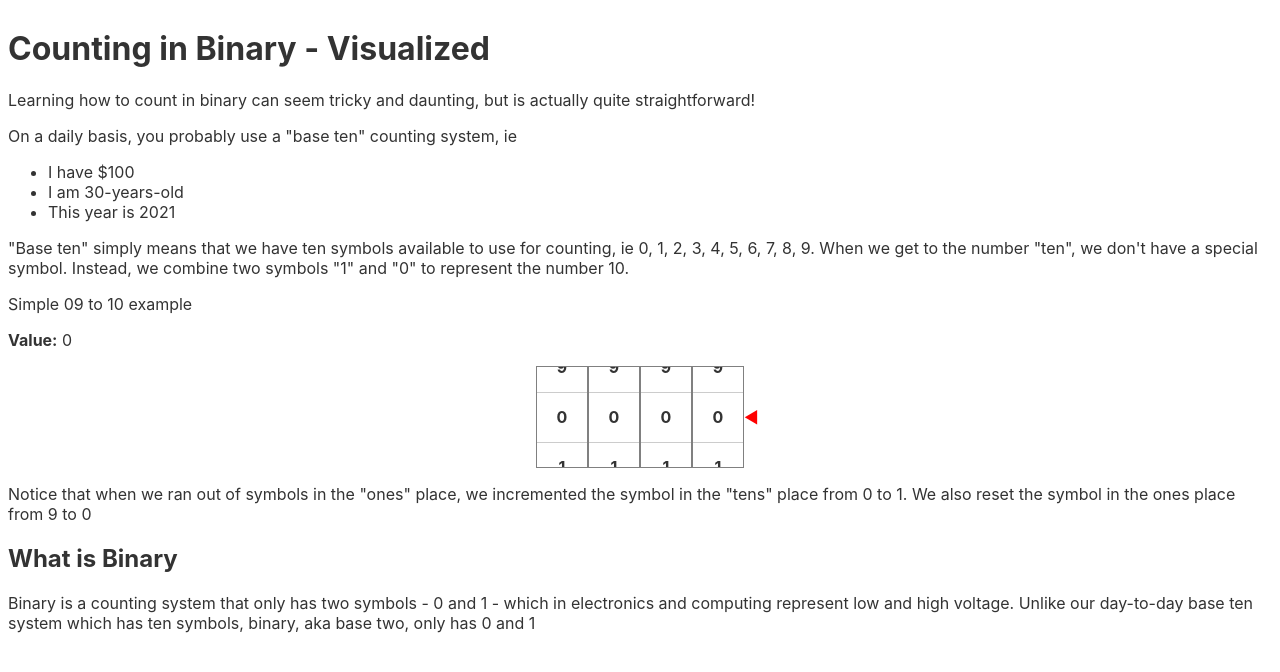
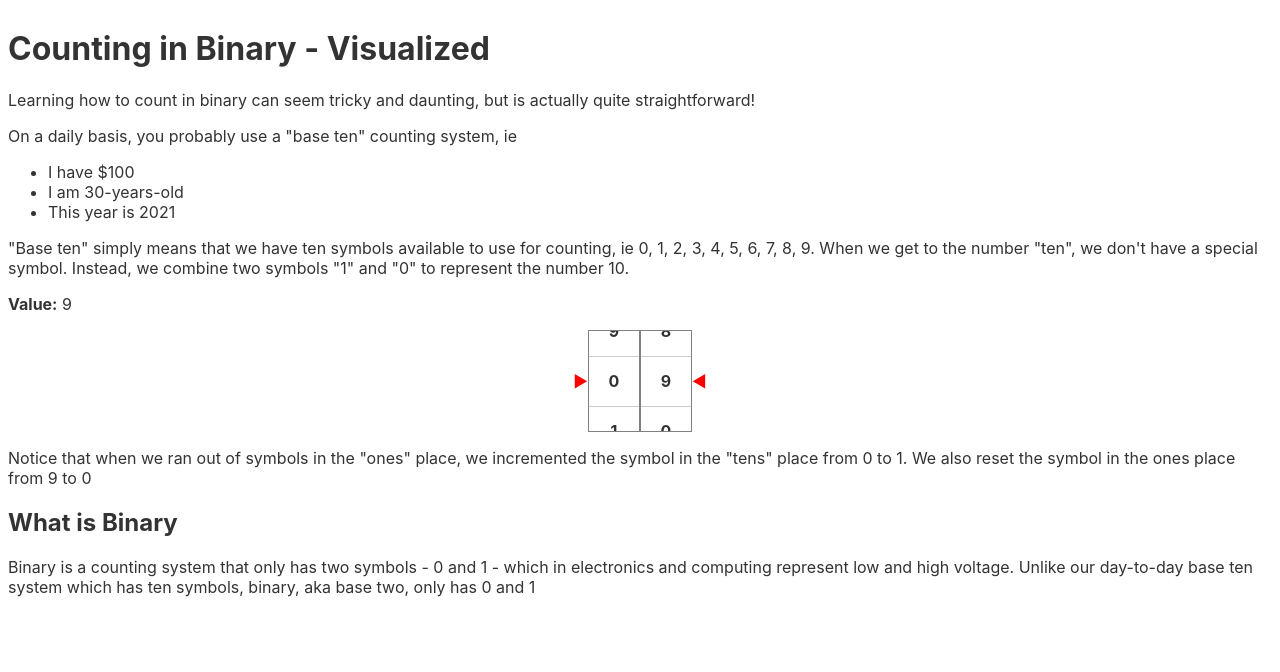
Before and after one commit to harryli0088/binary-visualized, a Svelte app: page / in a window 1280 px wide. Shown: the top 672 px of the page. Built offline with nearby package versions, Linux system fonts and the light colour scheme.

Commit message:
initial value

```diff
--- a/src/App.svelte
+++ b/src/App.svelte
@@ -15,8 +15,7 @@
 			<li>This year is {now.getFullYear()}</li>
 		</ul>
 		<p>"Base ten" simply means that we have ten symbols available to use for counting, ie 0, 1, 2, 3, 4, 5, 6, 7, 8, 9. When we get to the number "ten", we don't have a special symbol. Instead, we combine two symbols "1" and "0" to represent the number 10.</p>
-		<p>Simple 09 to 10 example</p>
-		<Odometer base={10} places={4}/>
+		<Odometer base={10} initialValue={9} places={2}/>
 		<p>Notice that when we ran out of symbols in the "ones" place, we incremented the symbol in the "tens" place from 0 to 1. We also reset the symbol in the ones place from 9 to 0</p>
 	</section>
 
--- a/src/Dial.svelte
+++ b/src/Dial.svelte
@@ -10,7 +10,6 @@
 
 	let prevValue = value //track the previous value
 	$: {
-		console.log(value)
 		if(prevValue !== value) { //if the value changed
 			myValue.set( //update my value
 				value,
@@ -26,7 +25,8 @@
   }
 
 	const DIAL_HEIGHT = 50
-	const myValue = tweened(0, {
+	const DIAL_WIDTH = 50
+	const myValue = tweened(value, {
     duration: 500,
     easing: cubicOut
   })
@@ -72,7 +72,7 @@
 	}
 </script>
 
-<main>
+<main style="--dial-width:{DIAL_WIDTH}px;--dial-height:{DIAL_HEIGHT}px">
 	<div
 		class="dial-container"
 		on:mousedown={handleMousedown}
@@ -96,7 +96,7 @@
 		position: relative;
 		overflow-y: hidden;
 		height: 100px;
-		width: 50px;
+		width: var(--dial-width);
 	}
 
 	.dial-value {
@@ -109,7 +109,7 @@
 
 		border-bottom: 1px solid #ccc;
 		font-weight: bold;
-		height: 50px;
+		height: var(--dial-height);
 		text-align: center;
 		width: 100%;
 	}
--- a/src/Odometer.svelte
+++ b/src/Odometer.svelte
@@ -3,11 +3,11 @@
   import roundToNearest from "./utils/roundToNearest"
 
   export let base: number = 10
+  export let initialValue: number = 0
   export let places: number = 1
-	let odometerValue = 0
+	let odometerValue = initialValue
 
   $: getDialValue = (factor) => {
-    console.log(factor, Math.floor(odometerValue / factor))
     //Each dial needs to track its value and the values of the dials above it,
     //which is necessary to have smooth animations when we wrap around start and end digits:
     //ie between 9 and 0 in base ten.
@@ -39,7 +39,8 @@
         />
       {/each}
 
-      <div class="pointer">&#9664;</div>
+      <div class="pointer left">▶</div>
+      <div class="pointer right">◀</div>
     </div>
   </div>
 </main>
@@ -63,6 +64,12 @@
     color: red;
     position: absolute;
     top: 50%;
+  }
+  .left {
+    left: 0;
+    transform: translate(-100%, -50%);
+  }
+  .right {
     right: 0;
     transform: translate(100%, -50%);
   }
--- a/src/utils/getPlaceValue.ts
+++ b/src/utils/getPlaceValue.ts
@@ -11,6 +11,5 @@ export default function getPlaceValue(
   factor: number,
   base: number,
 ) {
-  console.log(Math.floor(number / factor) % base, number, factor, base)
   return Math.floor(number / factor) % base
 }
```
